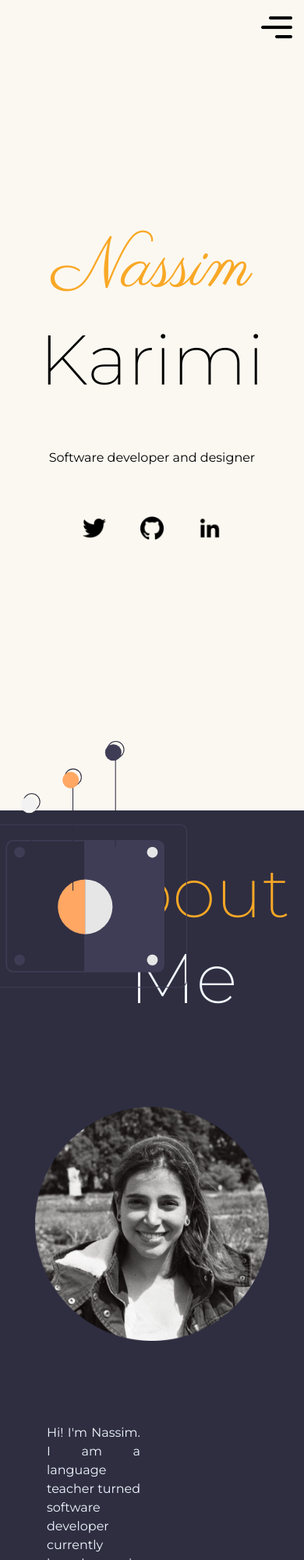
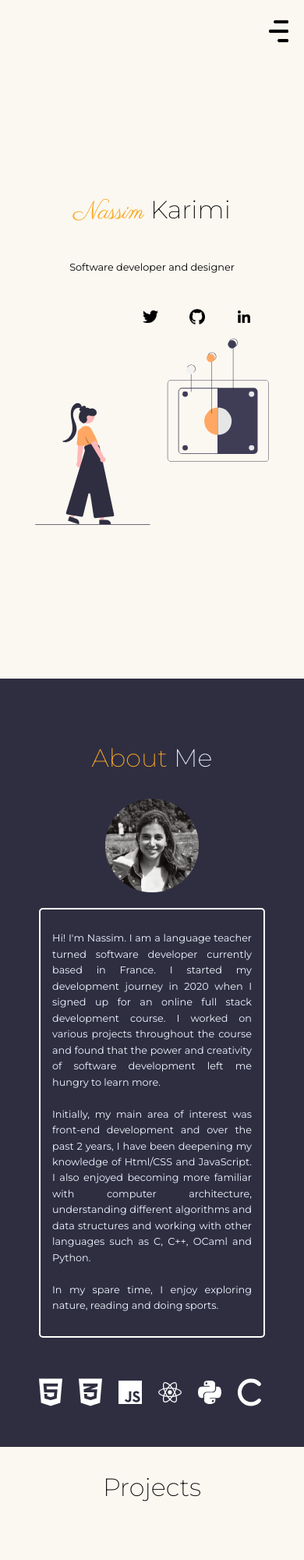
Before and after one commit to Nasimkrm/Portfolio, a website: page cv.html in a window 390 px wide. Shown: the top 2000 px of the page at 78% size. Drawn offline with nearby package versions, Linux system fonts and the light colour scheme.

Commit message:
Add responsive styles

```diff
--- a/cv.html
+++ b/cv.html
@@ -3,6 +3,7 @@
 <html lang="en" dir="ltr">
   <head>
     <meta charset="utf-8">
+    <meta name="viewport" content="width=device-width, initial-scale=1.0">
     <title>Nassim Karimi</title>
     <link rel="icon" href="images/favicon.ico" type="image/x-icon">
     <link rel="stylesheet" href="styles.css">
@@ -15,7 +16,7 @@
 
   </head>
   <body>
-<!-- TODO: Fix animations! Keep a simple slide in on page load -->
+
 <header>
   <div class="dropdown">
   <a  class="burger" href=""><img class="burger-icon" src="images/menu.png" alt=""></a>
@@ -30,11 +31,13 @@
 
 
 <div class="top-container">
-  <div class="name section">
+  <!-- <div class="name section"> -->
 
+  <div class="top-container-heading">
   <h1><span class="fname">Nassim</span> <span class="lname" > Karimi </span></h1>
-  <p class="description">Software developer and designer</p>
+  <p>Software developer and designer</p>
 
+  <div class="btn-div">
   <a  href="https://twitter.com/NassimKarimi1" type="button" role="button" target="_blank">
     <img class="icon" src="images/twitter.png" alt="twitterIcon">
   </a>
@@ -46,26 +49,41 @@
   <a href="https://www.linkedin.com/in/nassimkarimi/" target="_blank">
     <img class="icon" src="images/linkedin.png" alt="linkedin-icon">
   </a>
-
 </div>
-<img class="topLogo" src="images/logo.svg" alt="topLogo">
+</div>
+  <img class="topLogo" src="images/logo.svg" alt="topLogo">
 </div>
 
-  <div id="about-me" class="about section">
+
+
+  <div id="about-me" class="about-section">
 
    <h1 class="section-header alice-blue"><span class="about">About</span> Me</h1>
 
    <div class="about-content">
      <img class="profilePic" src="images/crpProfile.png" alt="profilePic">
-    <p class="bio">Hi! I'm Nassim. I am a language teacher turned software developer currently based in France. I started my development journey in 2020 when I signed up for an online full stack development course. I worked on various projects throughout the course and found that the power and creativity of software development left me hungry to learn more.<br><br>
+     <div class="bio-div">
+    <p>Hi! I'm Nassim. I am a language teacher turned software developer currently based in France. I started my development journey in 2020 when I signed up for an online full stack development course. I worked on various projects throughout the course and found that the power and creativity of software development left me hungry to learn more.<br><br>
 
       Initially, my main area of interest was front-end development and over the past 2 years, I have been deepening my knowledge of Html/CSS and JavaScript. I also enjoyed becoming more familiar with computer architecture, understanding different algorithms and data structures and working with other languages such as C, C++, OCaml and Python.<br><br>
 
       In my spare time, I enjoy exploring nature, reading and doing sports.</p>
 
+    </div>
   </div>
 
+  <div class="skills-section">
 
+    <img class="skills-icon" src="images/html5-brands.svg" alt="">
+      <img class="skills-icon" src="images/css3-alt-brands.svg" alt="">
+      <img class="skills-icon" src="images/js-brands.svg" alt="">
+
+      <img class="skills-icon" src="images/react-brands.svg" alt="">
+      <img class="skills-icon" src="images/python-brands.svg" alt="">
+      <img class="skills-icon" src="images/c-solid.svg" alt="">
+
+
+  </div>
 </div>
 
 
@@ -117,7 +135,7 @@
 
     <div id="contact" class="contact section">
       <h1 class="section-header contact-me"><span class="contactInOrange">Contact</span> Me</h1>
-<!-- TODO: set "contact-form" width + set inputs to 100% width so they are all equal -->
+
   <div class="contact-cont">
       <form class="contact-form" action="https://formspree.io/f/mgedpbgl" method="post" name="Emailform">
         <!-- Should Name: be a label rather than plain text? -->
@@ -129,8 +147,7 @@
         <textarea class="input" name="ContactMessage" cols="40" rows="10" placeholder="Message"></textarea>
         <br><br>
         <input class="send-btn" type="submit" value="Send">
-        <!-- Does this form work? Can we do it quickly?
-        If not, maybe best to leave it out for now and add it in later -->
+
       </form>
 
 
@@ -141,7 +158,7 @@
 
       </div>
 
-      <div class="contactIconsDiv">
+      <div class="contact-icons-div">
         <a  href="https://twitter.com/NassimKarimi1" type="button" role="button" target="_blank">
           <img class="icon" src="images/twitter.png" alt="twitterIcon">
         </a>
@@ -156,10 +173,10 @@
 
     </div>
 
-      <footer class="footer"> &#169; Nassim Karimi </footer>
+      <footer class="footer"> &#169; Nassim Karimi - 2022 </footer>
 
 
-    </div>
+
 
     <div id="pop-up">
       <h2 class="pop-msg"> Coming soon... </h2>
--- a/public/styles.css
+++ b/public/styles.css
@@ -2,23 +2,41 @@ body {
   background-color: #FBF8F1;
 
   text-align: center;
-  margin:0;
+  margin: 0;
   font-family:'Montserrat', serif;
+  line-height: 1.6;
+  width: 100%;
+  margin: 0;
+  padding: 0;
+  /* min-width: fit-content; */
+  max-width: 100vw;
+  overflow-x: hidden;
+
 }
 
 html {
   scroll-behavior: smooth;
+  margin: 0;
+  padding: 0;
+  /* min-width: fit-content; */
+  /* max-width: 100vw; */
+  width: 100%;
+  overflow-x: hidden;
+}
+
+* {
+  box-sizing: border-box;
 }
 
 h1 {
   font-weight: 200;
-  font-size: 5.625rem;
+  font-size: 5rem;
 
 }
 
 
 header ul {
-  overflow:hidden;
+  overflow: hidden;
   height: 0;
   position: absolute;
   display: flex;
@@ -27,9 +45,20 @@ header ul {
   right: 0px;
   top: 0px;
   transition: 0.3s ease-in-out;
-  width: 100%;
+  width: 100vw;
   margin-top: 0;
   font-size: 1.3rem;
+  box-sizing: border-box;
+}
+
+.burger-icon {
+
+  position: absolute;
+  top: 15px;
+  right: 15px;
+  height: 40px;
+  z-index: 2;
+
 }
 
 header ul.open{
@@ -37,6 +66,18 @@ header ul.open{
   -webkit-box-shadow: 5px 5px 8px 3px rgba(0,0,0,0.4);
   box-shadow: 5px 5px 8px 3px rgba(0,0,0,0.4);
 }
+
+.nav-link:hover::before {
+  transform: scale(1.1);
+  box-shadow: 0 0 15px #F9A826;
+}
+
+.nav-link:hover {
+  color:#F9A826 ;
+  box-shadow: 0 0 5px #F9A826;
+  text-shadow: 0 0 5px #F9A826;
+}
+
 
 a {
   color: #072227;
@@ -50,27 +91,29 @@ a:hover {
   text-decoration: none;
 }
 
-footer {
-  margin-top: 20px;
-  padding-bottom: 8px;
-  margin-bottom: 5px;
 
-}
 
 .top-container {
   display: flex;
-  justify-content: space-between;
+  justify-content: space-around;
+  /* max-width: 100vw; */
+  height: 100vh;
+  overflow: hidden;
+}
+
+.top-container-heading {
+  display: flex;
+  flex-direction: column;
+  justify-content: center;
+  align-items: center;
 
 }
 
 .topLogo {
-  padding-top: 120px;
-  position: absolute;
+
   width: 600px;
+  display: inline-block;
 
-  display: inline-block;
-  top: 50px;
-  right: 150px;
   animation-name: slidein;
   animation-duration: 2.5s;
   animation-direction:reverse;
@@ -88,61 +131,82 @@ footer {
   color:#F9A826 ;
 }
 
+.btn-div {
+  display: flex;
+  justify-content: space-around;
+  width: 30%;
+}
 
 .section {
-  min-height: 90vh;
-}
-
-.name {
-  margin: 150px auto 0 auto;
-  position: relative;
-  text-align: center;
-  margin-left: 80px;
-  animation-name: slidein;
-  animation-duration: 2s;
-  animation-direction: reverse;
-  animation-iteration-count: 1;
+  min-height: 100vh;
 }
 
 .alice-blue{
   color:aliceblue;
-  margin-left: 80px;
+  text-align: left;
+  padding-left: 90px;
 }
 
-.section-header{
-  text-align: left;
-  /* margin-left: 80px; */
-  padding-top: 50px;
+#about-me {
+  background-color: #2F2E41;
+  box-sizing: border-box;
+  padding: 50px 50px;
+  margin: 0 auto;
+  width: 100%;
+  overflow-x: hidden;
+  overflow-y: visible;
+}
+
+.profilePic
+{
+  display: flex;
+
+  height: 300px;
+}
+
+.about {
+  color: #F9A826;
+
 }
 
 
 
-.description {
-  text-align: center;
+.about-section {
+  display: flex;
+  flex-direction: column;
+  /* justify-content: center; */
+  /* align-items: center; */
+  min-height: 100vh;
+
 }
 
+.about-content {
+  display: flex;
+  justify-content: space-around;
 
-
-
-.nav-link:hover::before {
-  transform: scale(1.1);
-  box-shadow: 0 0 15px #F9A826;
 }
 
-.nav-link:hover {
-  color:#F9A826 ;
-  box-shadow: 0 0 5px #F9A826;
-  text-shadow: 0 0 5px #F9A826;
+.bio-div {
+  width: 50%;
+
+  display: flex;
+  align-items: center;
+  color: aliceblue;
+  text-align: justify;
+  border: 2px solid white;
+  border-radius: 5px;
+  padding: 15px;
+
 }
 
-.burger-icon {
+.skills-section {
+  display: flex;
+  justify-content:space-evenly;
+  margin-top: 50px;
+}
 
-  position: absolute;
-  top: 15px;
-  right: 15px;
-  height: 40px;
-  z-index: 2;
-
+.skills-icon {
+  width: 50px;
 }
 
 #projects {
@@ -197,6 +261,7 @@ footer {
 #contact {
   color: #F9A826;
   background-color:#2F2E41;
+  height: 100vh;
 
 
 }
@@ -226,9 +291,14 @@ footer {
   background-color:#2F2E41;
 }
 
-.contact-form {
-  width: 30vw;
+/* .contact-form {
+  width: 60vw;
+} */
+
+.contact-icons-div {
+  margin-top: 30px;
  }
+
 
 .email {
   width: 100%;
@@ -246,10 +316,10 @@ footer {
 
 .send-btn {
 
-  background-color:transparent;
-  color: #F9A826;
+  background-color: #F9A826;
+  color: aliceblue;
 
-  width: 20%;
+  width: 40%;
   border-radius: 10px;
 
   font-size: 1.2rem;
@@ -260,11 +330,11 @@ footer {
 }
 
 .send-btn:hover {
-  background-color: white;
+  background-color: aliceblue;
+  color: orange;
     opacity: 0.8;
     transform: scale(1.1);
  }
-
 
 
 .icon {
@@ -289,99 +359,161 @@ footer {
 }
 
 
+footer {
+  margin-top: 20px;
+  padding-bottom: 8px;
+  margin-bottom: 5px;
+
+}
 
 
+/* Responsive styles */
 
-.profilePic
-{
+@media only screen and (max-width: 800px) {
+
+
+  .burger-icon {
+    position: absolute;
+    top: 20px;
+    right: 20px;
+    width: 25px;
+  }
+
+  header ul {
+    flex-direction: column;
+  }
+
+  header ul.open{
+    height: 50px;
+    font-size:0.5rem;
+    padding: 25px;
+  }
+
+  h1 {
+    font-size: 2rem;
+  }
+
+
+  p {
+    font-size: 0.8rem;
+  }
+
+
+  .top-container{
     display: flex;
-  padding-bottom: 40px;
-  margin-top: 50px;
-  margin-left: 150px;
-  height: 300px;
+    flex-direction: column;
+    justify-content: center;
+    align-items: center;
+
+
+  }
+
+  .icon{
+    width:20px ;
+    padding-top: 20px;
   }
 
 
 
-#about-me {
-  background-color: #2F2E41;
+  .topLogo {
+   width: 300px;
+  position: relative;
+  display: inline-block;
+  animation-name: slidein;
+  animation-duration: 2.5s;
+  animation-direction:reverse;
+  animation-iteration-count: 1;
+
 }
 
-.about {
+.alice-blue{
+  color:aliceblue;
+  /* text-align: left;
+  padding-left: 90px; */
+  padding-left: 0;
+}
+
+.about-section {
+display: flex;
+flex-direction: column;
+/* justify-content: center; */
+/* align-items: center; */
+min-height: fit-content;
+}
+
+.skills-section {
+  display: flex;
+  justify-content: space-between;
+}
+
+.skills-icon {
+  width: 30px;
+  margin-right: 5px;
+  color: white;
+}
+
+
+#contact {
   color: #F9A826;
+  background-color:#2F2E41;
+  height: fit-content;
+  align-items: center;
+  display: flex;
+  flex-direction: column;
+  justify-content: space-around;
+}
 
+
+
+.profilePic{
+    height: 120px;
+    margin-top: 5px;
+    margin-bottom: 20px;
+    padding-top: 0;
+}
+.bio-div {
+  width: 100%;
+
+  align-items: center;
+  display: flex;
+  align-items: center;
+  justify-content: center;
+  border: 2px solid white;
+  margin: auto;
+
+}
+
+
+ .section-header{
+    text-align: center;
+    padding-top: 5px;
   }
 
   .about-content {
     display: flex;
-  justify-content: space-between;
+    flex-direction: column;
+    justify-content: center;
     align-items: center;
-  padding-right: 150px;
-  padding-bottom: 70px;
-
-}
-
-.bio {
-  padding-top: 50px;
-  width: 50%;
-  line-height: 1.5;
-  color: aliceblue;
-  text-align: justify;
-}
-
-/* Responsive styles */
-
-@media only screen and (max-width: 1000px) {
-  header ul {
-    flex-direction: column;
-
-
-  }
-
-  header ul.open{
-    height: 100px;
-    font-size:1rem;
-    padding: 20px;
-
-
-  }
-
-  .top-container{
-    flex-direction: column;
-
-  }
-
-  .name {
-    margin: 0;
-  }
-
-  .name {
-    padding-top: 200px;
-  }
-
-  .icon{
-    padding-top: 50px;
-  }
-
-  .topLogo {
-
-    /* top: 250px;
-    margin-right: 50px; */
-
-   padding-top: 900px;
 
 }
 
 
 
-  .section-header{
-    text-align: center;
+.send-btn {
+
+  background-color: #F9A826;
+  color: aliceblue;
+
+  width: 40%;
+  border-radius: 10px;
+
+  font-size: 1.2rem;
+  cursor: pointer;
+  padding:5px;
+  margin-top: 2px;
+  transition: 0.4s ease-in-out;
 }
 
-  .about-content{
-    flex-direction: column;
-    justify-content: center;
-  }
 
   .card-cont {
     flex-direction: column;
```
Also changed, not shown: public/images/C.png (added), public/images/atom.png (added), public/images/c-solid.svg (added), public/images/css-2.png (added), public/images/css.png (added), public/images/css3-alt-brands.svg (added), public/images/html-5.png (added), public/images/html5-brands.svg (added), public/images/js-brands.svg (added), public/images/js.png (added), public/images/python-brands.svg (added), public/images/python.png (added), public/images/react-brands.svg (added). Lines whose indentation alone changed are shown as unchanged.
